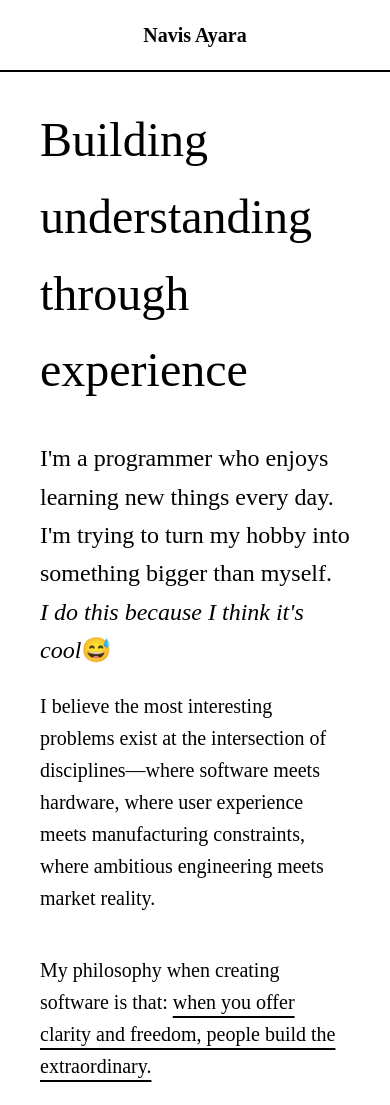
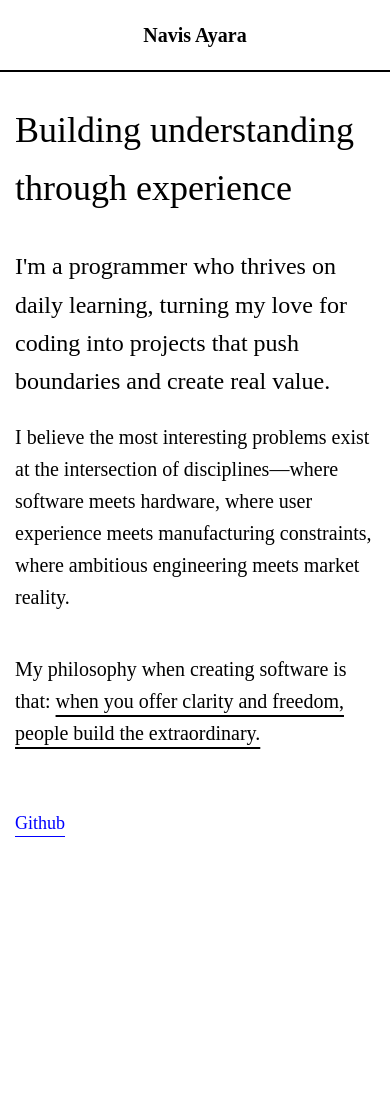
Before and after one commit to Navis-Ayara/navisayara, a plain HTML site: page index.html in a window 390 px wide. Shown: the top 1105 px of the page. After the commit the page ends 878 px from the top, so only its background shows below. Drawn offline with Linux system fonts and the light colour scheme.

Commit message:
add basic responsivenes for the padding

```diff
--- a/index.html
+++ b/index.html
@@ -12,7 +12,7 @@
         <main>
             <h1>Building understanding through experience</h1>
             <h2>
-                I'm a programmer who enjoys learning new things every day. I'm trying to turn my hobby into something bigger than myself.<br><em>I do this because I think it's cool</em>😅
+                I'm a programmer who thrives on daily learning, turning my love for coding into projects that push boundaries and create real value.
             </h2>
             <p>
                 I believe the most interesting problems exist at the intersection of disciplines—where software meets hardware, where user experience meets manufacturing constraints, where ambitious engineering meets market reality.
--- a/style.css
+++ b/style.css
@@ -34,6 +34,12 @@ header {
     flex-direction: column;
 }
 
+@media screen and (max-width: 320px) {
+    .content {
+        padding-inline: 10px;
+    }
+}
+
 main {
     flex: 1;
 }
@@ -42,6 +48,15 @@ h1 {
     font-size: 48px;
     font-weight: normal;
     padding-block: 30px;
+}
+
+@media screen and (max-width: 425px) {
+    .content {
+        padding-inline: 15px;
+    }
+    h1 {
+        font-size: 36px;
+    }
 }
 
 h2 {
```
